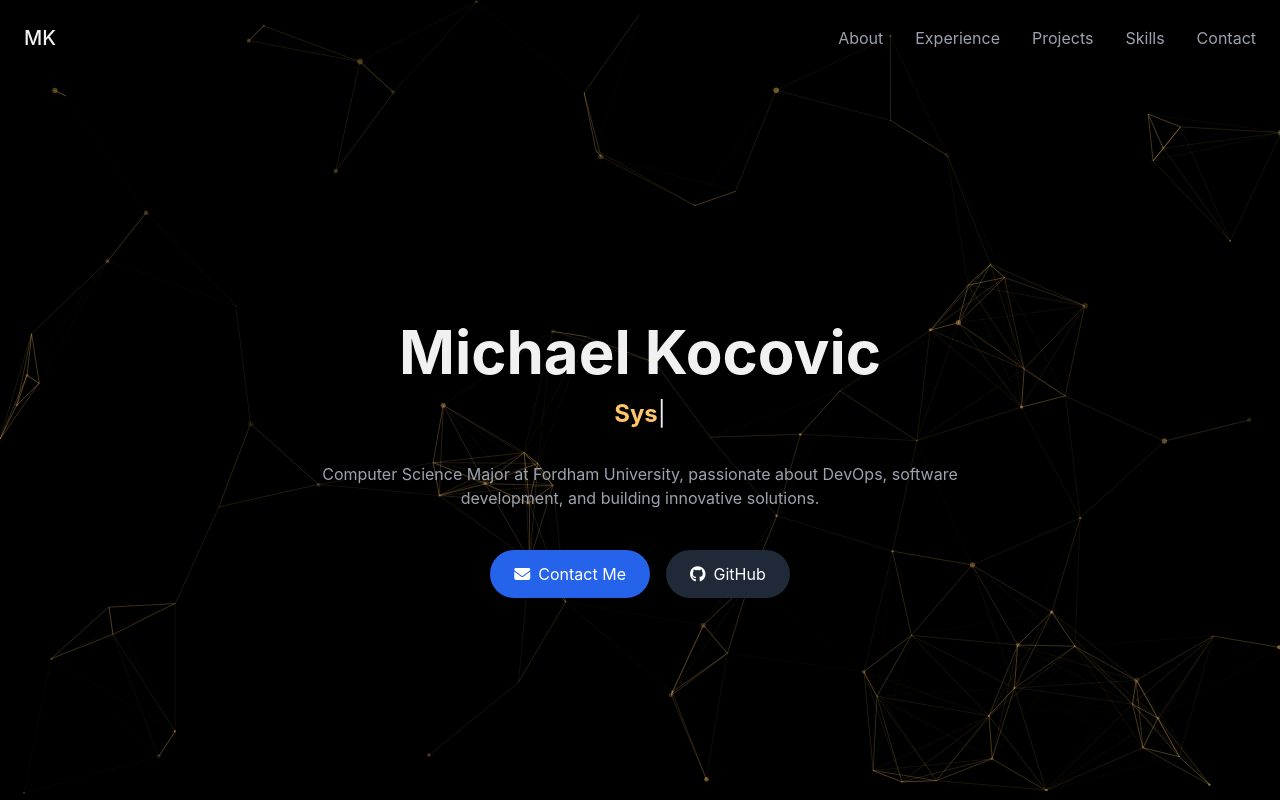
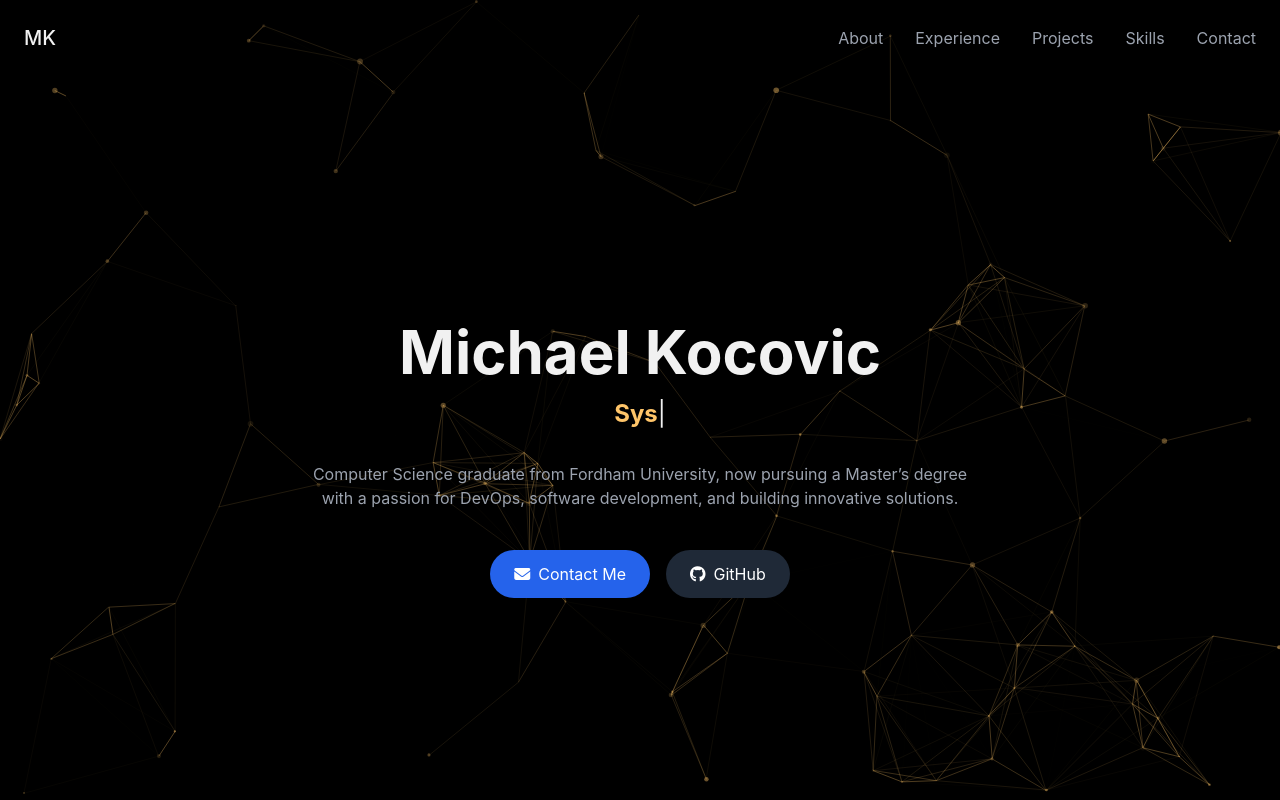
Before and after one commit to mkocovic2/Porfolio, a plain HTML site: page index.html in a window 1280 px wide. Shown: the top 800 px of the page. Drawn offline with nearby package versions, Linux system fonts and the light colour scheme.

Commit message:
Update index.html

```diff
--- a/index.html
+++ b/index.html
@@ -110,9 +110,7 @@
                     </h2>
                     <p
                         class="text-gray-400 mb-10 max-w-2xl mx-auto animate__animated animate__fadeIn animate__delay-2s">
-                        Computer Science Major at Fordham University, passionate
-                        about DevOps, software development, and building
-                        innovative solutions.
+                        Computer Science graduate from Fordham University, now pursuing a Master’s degree with a passion for DevOps, software development, and building innovative solutions.
                     </p>
                     <div
                         class="flex justify-center space-x-4 mb-8 animate__animated animate__fadeIn animate__delay-3s">
```
